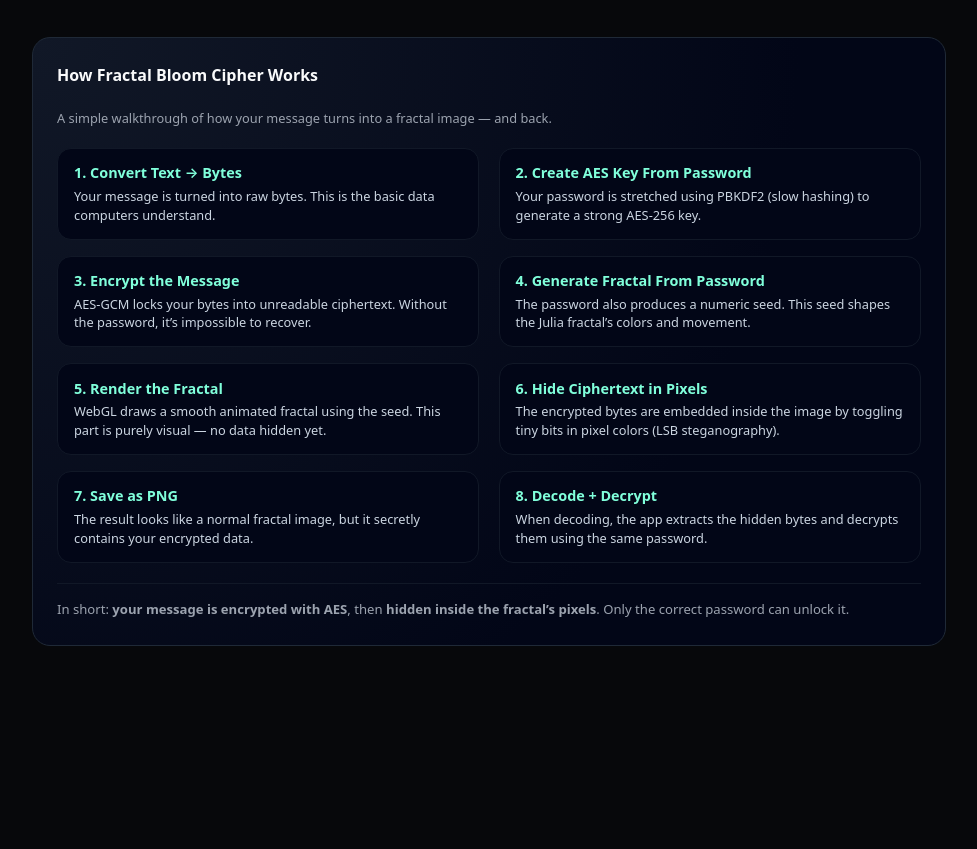
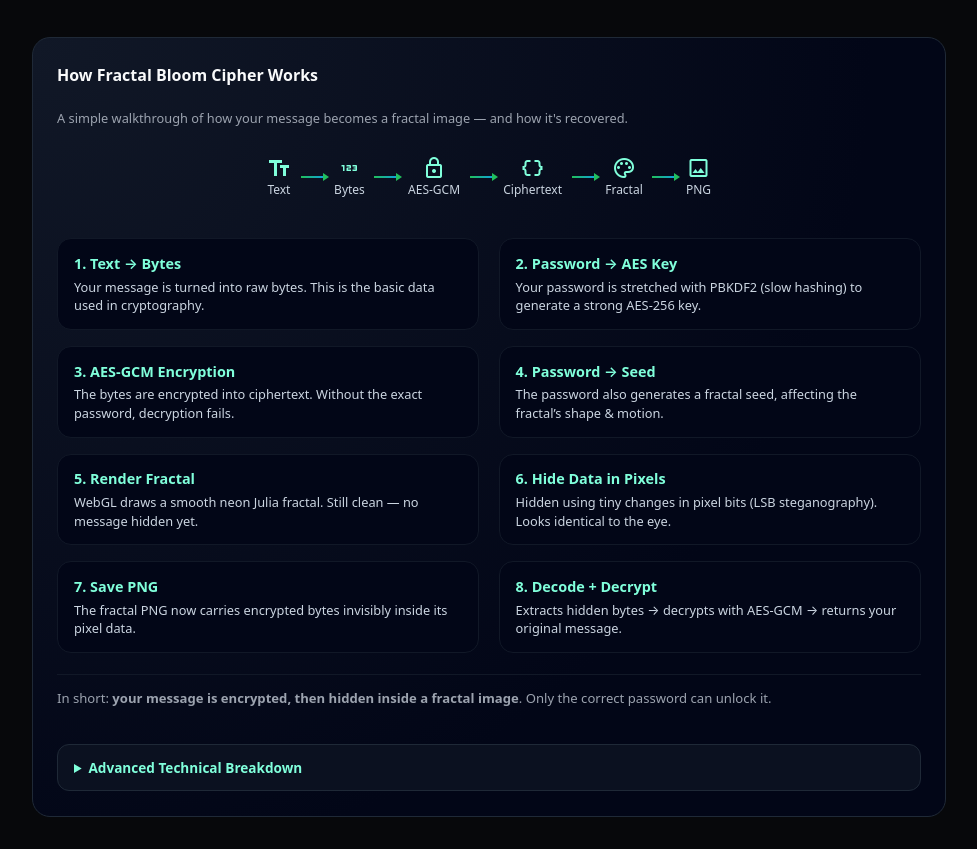
Before and after one commit to JerYagan/Cryptography, a plain HTML site: page index.html in a window 1280 px wide. Shown: the part 951-1800 px from the top of the page, without its empty margins (302-1279 px from the left). Before the commit the page ends 1629 px from the top, so only its background shows below. Drawn offline with nearby package versions, Linux system fonts and the light colour scheme; animation ran at ten frames a second.

Commit message:
Added a How it Works section

```diff
--- a/index.html
+++ b/index.html
@@ -166,79 +166,177 @@
 
             <!-- HOW IT WORKS SECTION -->
             <section class="card how-card">
+
                 <h4>How Fractal Bloom Cipher Works</h4>
                 <p class="subtitle">
-                    A simple walkthrough of how your message turns into a fractal image — and back.
+                    A simple walkthrough of how your message becomes a fractal image — and how it's recovered.
                 </p>
 
+                <!-- FLOW DIAGRAM -->
+                <div class="flow-wrapper">
+                    <div class="flow-item">
+                        <span class="material-symbols-outlined flow-icon">text_fields</span>
+                        <p>Text</p>
+                    </div>
+
+                    <div class="flow-arrow"></div>
+
+                    <div class="flow-item">
+                        <span class="material-symbols-outlined flow-icon">123</span>
+                        <p>Bytes</p>
+                    </div>
+
+                    <div class="flow-arrow"></div>
+
+                    <div class="flow-item">
+                        <span class="material-symbols-outlined flow-icon">lock</span>
+                        <p>AES-GCM</p>
+                    </div>
+
+                    <div class="flow-arrow"></div>
+
+                    <div class="flow-item">
+                        <span class="material-symbols-outlined flow-icon">data_object</span>
+                        <p>Ciphertext</p>
+                    </div>
+
+                    <div class="flow-arrow"></div>
+
+                    <div class="flow-item">
+                        <span class="material-symbols-outlined flow-icon">palette</span>
+                        <p>Fractal</p>
+                    </div>
+
+                    <div class="flow-arrow"></div>
+
+                    <div class="flow-item">
+                        <span class="material-symbols-outlined flow-icon">image</span>
+                        <p>PNG</p>
+                    </div>
+                </div>
+
+                <!-- SIMPLE 2-COLUMN STEPS -->
                 <div class="how-grid">
+
                     <div class="how-item">
-                        <p class="how-title">1. Convert Text → Bytes</p>
+                        <p class="how-title">1. Text → Bytes</p>
                         <p class="how-desc">
-                            Your message is turned into raw bytes. This is the basic data computers understand.
+                            Your message is turned into raw bytes. This is the basic data used in cryptography.
                         </p>
                     </div>
 
                     <div class="how-item">
-                        <p class="how-title">2. Create AES Key From Password</p>
+                        <p class="how-title">2. Password → AES Key</p>
                         <p class="how-desc">
-                            Your password is stretched using PBKDF2 (slow hashing) to generate a strong AES-256 key.
+                            Your password is stretched with PBKDF2 (slow hashing) to generate a strong AES-256 key.
                         </p>
                     </div>
 
                     <div class="how-item">
-                        <p class="how-title">3. Encrypt the Message</p>
+                        <p class="how-title">3. AES-GCM Encryption</p>
                         <p class="how-desc">
-                            AES-GCM locks your bytes into unreadable ciphertext. Without the password, it’s impossible
-                            to recover.
+                            The bytes are encrypted into ciphertext. Without the exact password, decryption fails.
                         </p>
                     </div>
 
                     <div class="how-item">
-                        <p class="how-title">4. Generate Fractal From Password</p>
+                        <p class="how-title">4. Password → Seed</p>
                         <p class="how-desc">
-                            The password also produces a numeric seed. This seed shapes the Julia fractal’s colors and
-                            movement.
+                            The password also generates a fractal seed, affecting the fractal’s shape & motion.
                         </p>
                     </div>
 
                     <div class="how-item">
-                        <p class="how-title">5. Render the Fractal</p>
+                        <p class="how-title">5. Render Fractal</p>
                         <p class="how-desc">
-                            WebGL draws a smooth animated fractal using the seed. This part is purely visual — no data
-                            hidden yet.
+                            WebGL draws a smooth neon Julia fractal. Still clean — no message hidden yet.
                         </p>
                     </div>
 
                     <div class="how-item">
-                        <p class="how-title">6. Hide Ciphertext in Pixels</p>
+                        <p class="how-title">6. Hide Data in Pixels</p>
                         <p class="how-desc">
-                            The encrypted bytes are embedded inside the image by toggling tiny bits in pixel colors (LSB
-                            steganography).
+                            Hidden using tiny changes in pixel bits (LSB steganography). Looks identical to the eye.
                         </p>
                     </div>
 
                     <div class="how-item">
-                        <p class="how-title">7. Save as PNG</p>
+                        <p class="how-title">7. Save PNG</p>
                         <p class="how-desc">
-                            The result looks like a normal fractal image, but it secretly contains your encrypted data.
+                            The fractal PNG now carries encrypted bytes invisibly inside its pixel data.
                         </p>
                     </div>
 
                     <div class="how-item">
                         <p class="how-title">8. Decode + Decrypt</p>
                         <p class="how-desc">
-                            When decoding, the app extracts the hidden bytes and decrypts them using the same password.
+                            Extracts hidden bytes → decrypts with AES-GCM → returns your original message.
                         </p>
                     </div>
+
                 </div>
 
                 <p class="how-footer">
-                    In short: <strong>your message is encrypted with AES</strong>, then
-                    <strong>hidden inside the fractal’s pixels</strong>.
+                    In short: <strong>your message is encrypted, then hidden inside a fractal image</strong>.
                     Only the correct password can unlock it.
                 </p>
+
+
+                <!-- ADVANCED TECH SECTION -->
+                <details class="advanced-card">
+                    <summary>Advanced Technical Breakdown</summary>
+
+                    <div class="advanced-content">
+
+                        <h5>🔐 AES-GCM Encryption</h5>
+                        <p>
+                            AES-GCM provides confidentiality + integrity.
+                            The ciphertext includes:
+                        </p>
+                        <ul>
+                            <li>16-byte PBKDF2 salt</li>
+                            <li>12-byte random IV</li>
+                            <li>Encrypted bytes + auth tag</li>
+                        </ul>
+
+                        <h5>🧬 Password Key Derivation (PBKDF2)</h5>
+                        <p>
+                            Your password is strengthened with 100,000 PBKDF2 iterations using SHA-256.
+                            This prevents brute-force attacks and keeps encryption consistent.
+                        </p>
+
+                        <h5>🎨 Fractal Seed</h5>
+                        <p>
+                            The password also generates a deterministic seed which controls the Julia fractal:
+                        </p>
+                        <ul>
+                            <li>Zoom & rotation</li>
+                            <li>Offset motion</li>
+                            <li>Color oscillation</li>
+                        </ul>
+
+                        <h5>🖼 LSB Steganography</h5>
+                        <p>
+                            Encrypted bytes are hidden inside pixel RGB LSB bits:
+                        </p>
+                        <pre class="code">pixel.r = (pixel.r & 0xFE) | bit</pre>
+                        <p>
+                            Human eyes cannot detect LSB changes, preserving the natural look of the fractal.
+                        </p>
+
+                        <h5>📦 Pixel Data Structure</h5>
+                        <p>
+                            The first 32 bits store the encrypted payload length, followed by the ciphertext bits.
+                        </p>
+
+                        <h5>📥 Decoding</h5>
+                        <p>
+                            Pixel bits → collect encrypted bytes → AES-GCM decrypt → original plaintext restored.
+                        </p>
+                    </div>
+                </details>
             </section>
+
         </main>
     </div>
 
--- a/styles.css
+++ b/styles.css
@@ -9,6 +9,10 @@ body {
     background: #07080b;
     color: #f9fafb;
     font-family: system-ui, -apple-system, BlinkMacSystemFont, "Segoe UI", sans-serif;
+}
+
+ul, li {
+ list-style: none;
 }
 
 /* LAYOUT ---------------------------------------------------------------- */
@@ -539,7 +543,7 @@ input[type="file"] {
     gap: 2rem;
 }
 
-/* HOW IT WORKS SECTION -------------------------------------------------- */
+/* HOW IT WORKS ------------------------------------------------------ */
 
 .how-card {
     margin-top: 1rem;
@@ -552,9 +556,60 @@ input[type="file"] {
     gap: 1.3rem;
 }
 
+/* FLOW DIAGRAM */
+.flow-wrapper {
+    display: flex;
+    align-items: center;
+    justify-content: center;
+    gap: 0.6rem;
+    margin: 0.5rem 0 1.2rem;
+    flex-wrap: wrap;
+}
+
+.flow-item {
+    display: flex;
+    flex-direction: column;
+    align-items: center;
+    color: #cbd5e1;
+    font-size: 0.75rem;
+}
+
+.flow-icon {
+    font-size: 1.6rem;
+    color: #80ffdb;
+    margin-bottom: 0.1rem;
+}
+
+.flow-arrow {
+    width: 24px;
+    height: 2px;
+    background: linear-gradient(90deg, #22c55e, #0ea5e9);
+    position: relative;
+    animation: arrowPulse 1.4s infinite ease-in-out;
+}
+.flow-arrow::after {
+    content: "";
+    position: absolute;
+    right: -4px;
+    top: -3px;
+    width: 0;
+    height: 0;
+    border-left: 6px solid #22c55e;
+    border-top: 4px solid transparent;
+    border-bottom: 4px solid transparent;
+}
+
+@keyframes arrowPulse {
+    0% { opacity: 0.4; }
+    50% { opacity: 1; }
+    100% { opacity: 0.4; }
+}
+
+
+/* GRID */
 .how-grid {
     display: grid;
-    grid-template-columns: repeat(2, 1fr); /* ALWAYS 2 COLUMNS */
+    grid-template-columns: repeat(2, 1fr);
     gap: 1rem 1.2rem;
 }
 
@@ -566,22 +621,62 @@ input[type="file"] {
 }
 
 .how-title {
+    color: #80ffdb;
     font-size: 0.9rem;
-    color: #80ffdb;
+    margin-bottom: 0.3rem;
     font-weight: 600;
-    margin-bottom: 0.3rem;
 }
 
 .how-desc {
+    color: #cbd5e1;
     font-size: 0.8rem;
-    color: #cbd5e1;
     line-height: 1.45;
 }
 
 .how-footer {
+    color: #9ca3af;
     font-size: 0.82rem;
-    color: #9ca3af;
     border-top: 1px solid #111827;
-    padding-top: 1rem;
+    padding-top: 0.9rem;
+}
+
+
+/* ADVANCED SECTION */
+.advanced-card {
+    margin-top: 1rem;
+    border: 1px solid #1f2937;
+    border-radius: 12px;
+    padding: 0.8rem 1rem;
+    background: #0b1120;
+}
+
+.advanced-card summary {
+    cursor: pointer;
+    font-size: 0.85rem;
+    color: #80ffdb;
+    font-weight: 600;
+}
+
+.advanced-content {
+    margin-top: 0.9rem;
+    color: #cbd5e1;
+    font-size: 0.82rem;
     line-height: 1.45;
 }
+
+.advanced-content h5 {
+    margin-top: 1rem;
+    margin-bottom: 0.3rem;
+    color: #38bdf8;
+    font-size: 0.9rem;
+}
+
+.code {
+    font-family: monospace;
+    font-size: 0.75rem;
+    background: #111827;
+    padding: 0.4rem 0.5rem;
+    border-radius: 6px;
+    margin: 0.3rem 0;
+    border: 1px solid #1f2937;
+}
```
